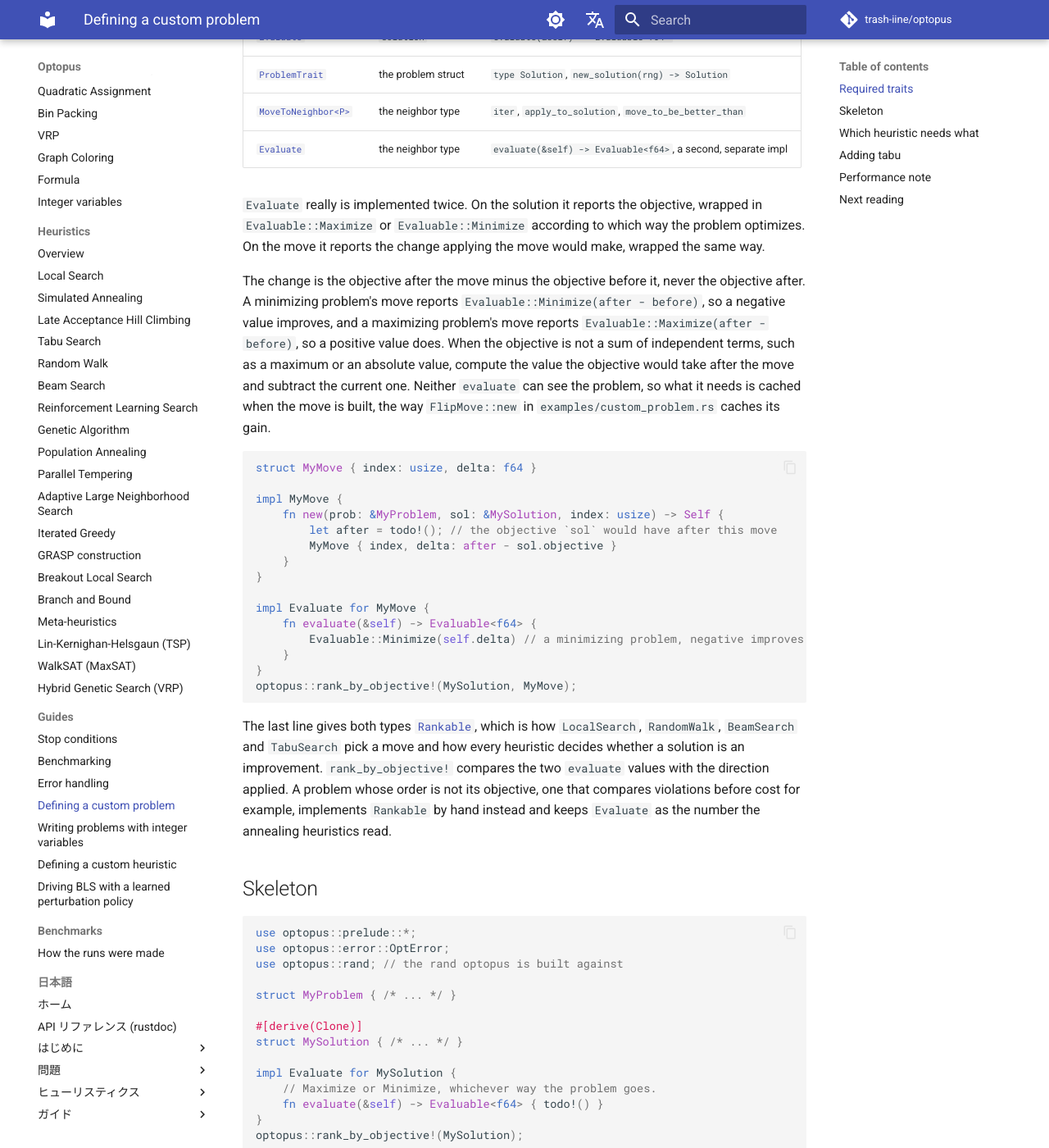
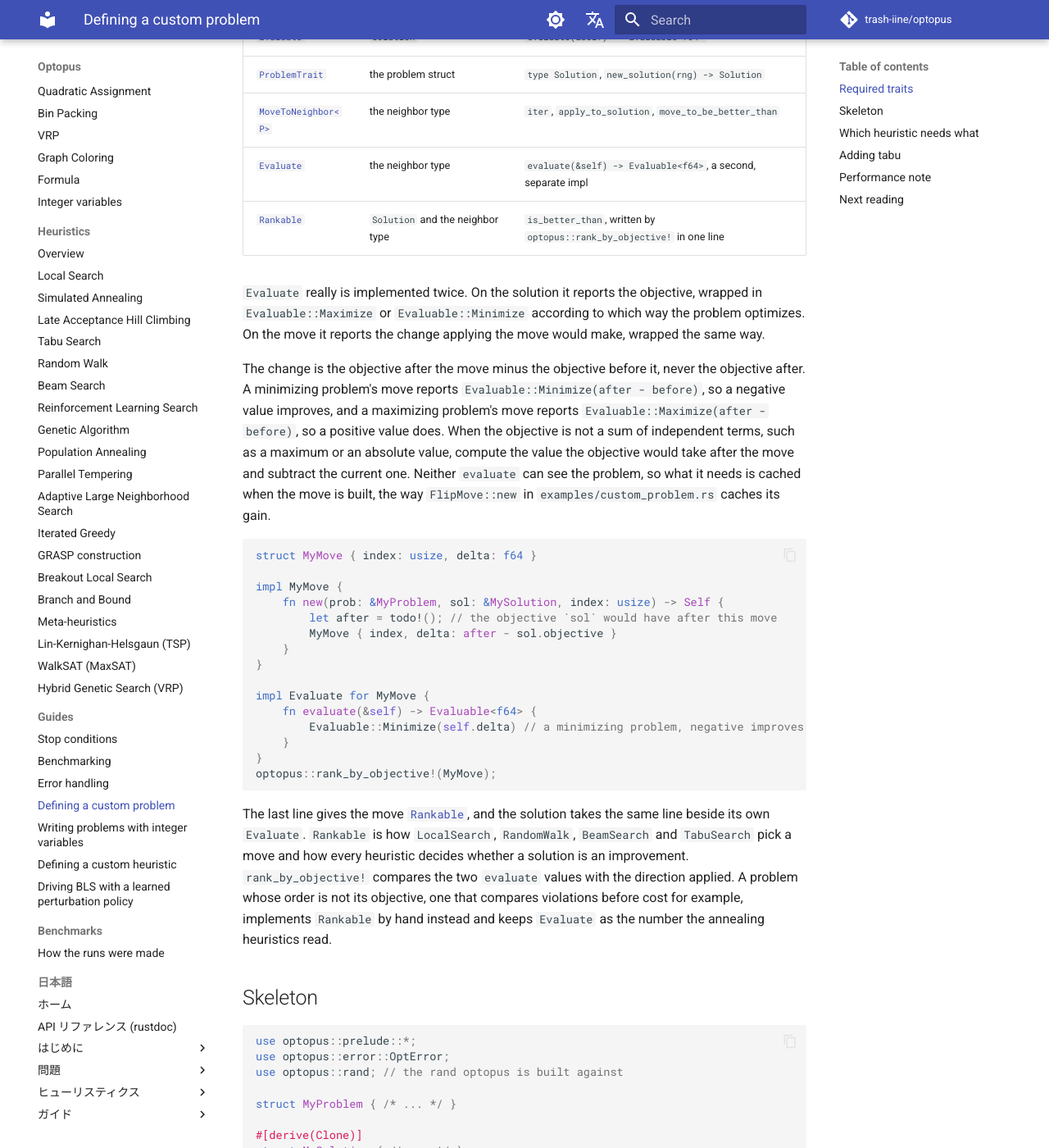
Before and after one commit to trash-iine/optopus, an MkDocs documentation site: the page built from docs/guide/custom_problem.md, in a window 1280 px wide and 1400 px high, scrolled down 572 px. Shown: the whole window at 82% size. Built offline with MkDocs 1.6.1 and Material for MkDocs 9.7.7, drawn with Linux system fonts in a browser that asks for light colours; comment, search, counter and statistics services are not loaded; some of the changed text lies outside the part shown.

Commit message:
DOCS: a gain-based move comparison fits only a solution ranked by its objective, and the custom problem guide lists Rankable among the required traits

````diff
--- a/docs/guide/custom_problem.md
+++ b/docs/guide/custom_problem.md
@@ -24,6 +24,7 @@ moves.
 | [`ProblemTrait`](../traits.md#core-trait-reference) | the problem struct | `type Solution`, `new_solution(rng) -> Solution` |
 | [`MoveToNeighbor<P>`](../traits.md#core-trait-reference) | the neighbor type | `iter`, `apply_to_solution`, `move_to_be_better_than` |
 | [`Evaluate`](../traits.md#core-trait-reference) | the neighbor type | `evaluate(&self) -> Evaluable<f64>`, a second, separate impl |
+| [`Rankable`](../traits.md#core-trait-reference) | `Solution` and the neighbor type | `is_better_than`, written by `optopus::rank_by_objective!` in one line |
 
 `Evaluate` really is implemented twice. On the solution it reports the
 objective, wrapped in `Evaluable::Maximize` or `Evaluable::Minimize` according
@@ -55,11 +56,12 @@ impl Evaluate for MyMove {
         Evaluable::Minimize(self.delta) // a minimizing problem, negative improves
     }
 }
-optopus::rank_by_objective!(MySolution, MyMove);
+optopus::rank_by_objective!(MyMove);
 ```
 
-The last line gives both types [`Rankable`](../traits.md#core-trait-reference),
-which is how `LocalSearch`, `RandomWalk`, `BeamSearch` and `TabuSearch` pick a
+The last line gives the move [`Rankable`](../traits.md#core-trait-reference),
+and the solution takes the same line beside its own `Evaluate`. `Rankable` is
+how `LocalSearch`, `RandomWalk`, `BeamSearch` and `TabuSearch` pick a
 move and how every heuristic decides whether a solution is an improvement.
 `rank_by_objective!` compares the two `evaluate` values with the direction
 applied. A problem whose order is not its objective, one that compares
````
Also changed, not shown: other parts of docs/guide/custom_problem.md (+1 -1 lines), docs/ja/guide/custom_problem.md (+4 -3 lines), 4 other files.
